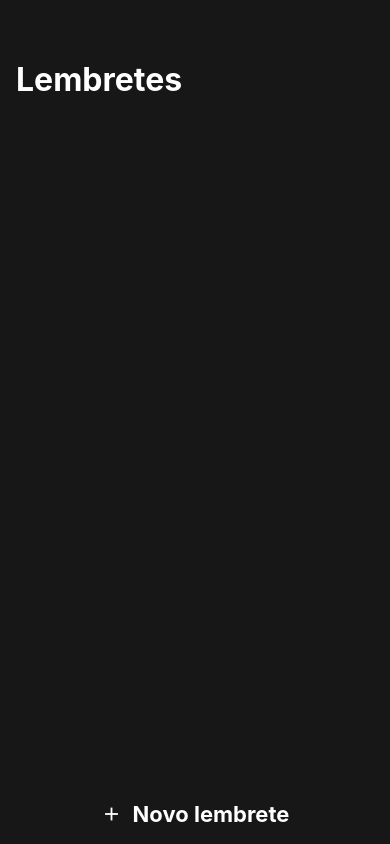
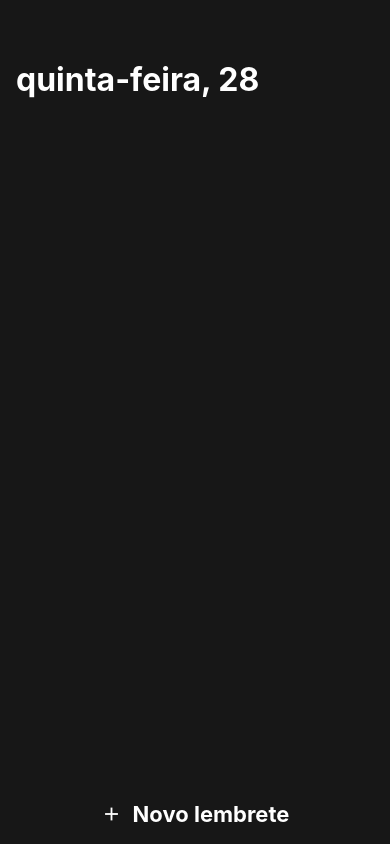
Before and after one commit to CarlosHenr1que/reminder, a React Native app: screen /Reminders in a window 390 px wide. Built offline with nearby package versions, Linux system fonts and the light colour scheme.

Commit message:
feat: add current day to reminders screen

```diff
--- a/src/screens/Reminders/index.tsx
+++ b/src/screens/Reminders/index.tsx
@@ -7,6 +7,7 @@ import {ReminderCard, Button, Separator} from '../../components';
 import {useNavigation} from '@react-navigation/core';
 import {useReminder} from '../../hooks/contexts/reminder';
 import Chooser from '../../components/Chooser';
+import {getWeekDayFor} from '../../utils/date/format';
 
 const Reminders: React.FC = () => {
   const {data, doneReminder, undoReminder, deleteReminder} = useReminder();
@@ -20,9 +21,14 @@ const Reminders: React.FC = () => {
     navigation.navigate('CreateReminder');
   };
 
+  const getTitle = () => {
+    const today = new Date();
+    return `${getWeekDayFor(today)}, ${today.getDate()}`;
+  };
+
   return (
     <Container>
-      <StatusBar backgroundColor="#2B2B2B" />
+      <StatusBar backgroundColor="#171717" />
       <Chooser
         isVisible={isChooserModalOpen}
         close={() => {
@@ -59,7 +65,7 @@ const Reminders: React.FC = () => {
           },
         ]}
       />
-      <Title>Lembretes</Title>
+      <Title>{getTitle()}</Title>
       <FlatList
         data={reminders}
         ItemSeparatorComponent={() => <Separator />}
--- /dev/null
+++ b/src/utils/date/format.ts
@@ -0,0 +1,3 @@
+export const getWeekDayFor = (day: Date) => {
+  return new Intl.DateTimeFormat('pt-BR', {weekday: 'long'}).format(day);
+};
```
Also changed, not shown: 1 other file (tests, documents, lock files or other folders).
